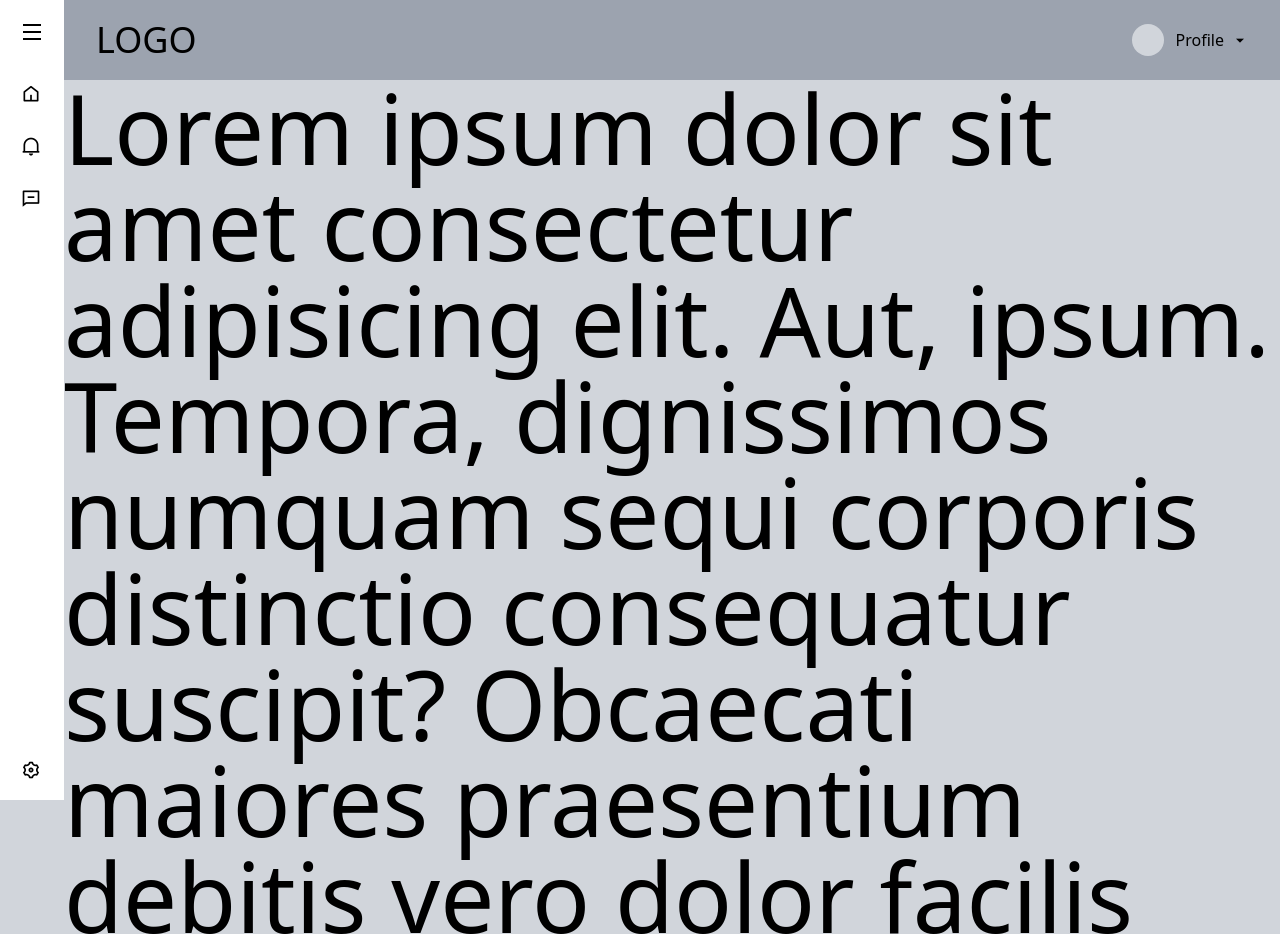
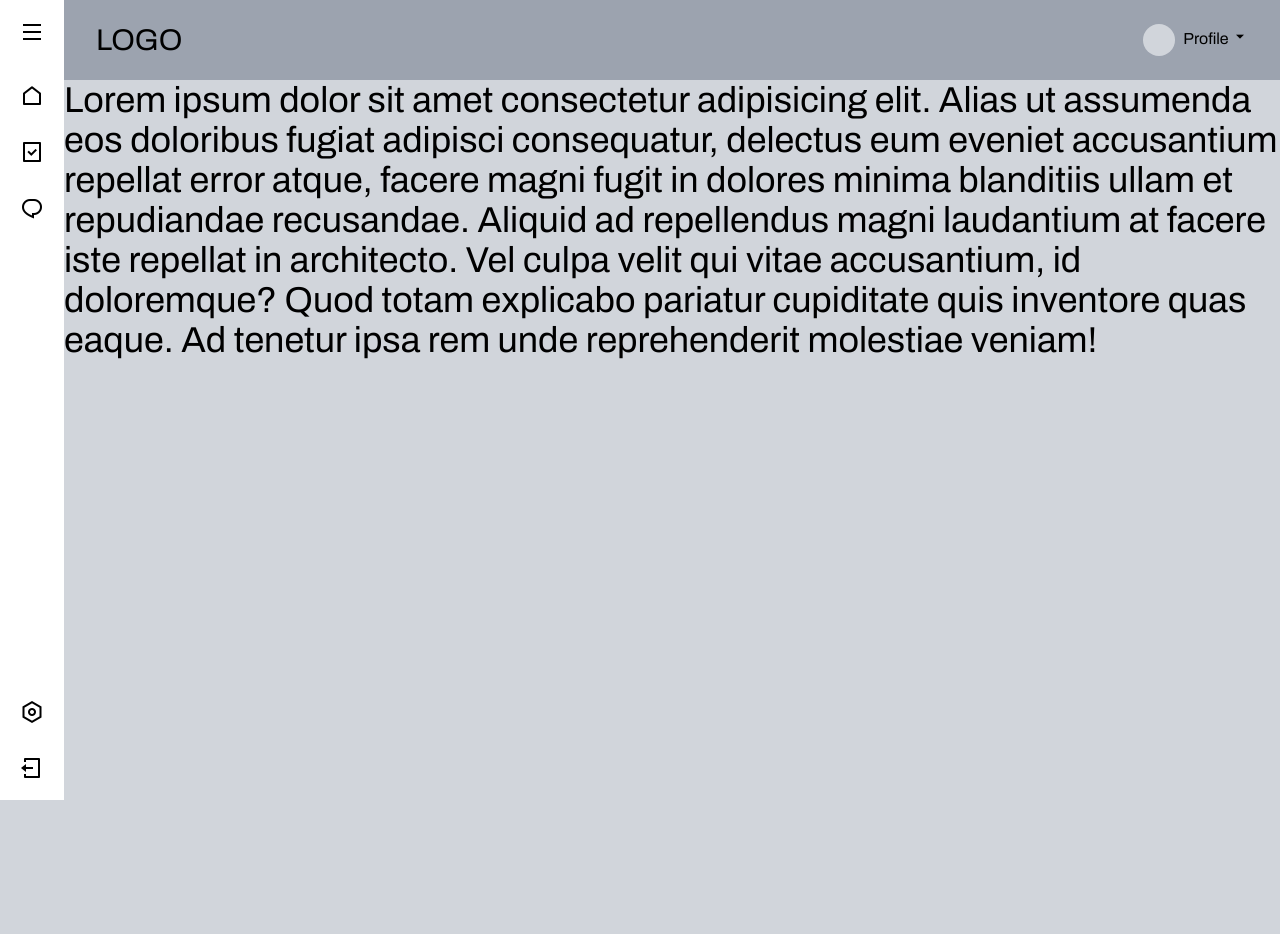
Before and after one commit to TitanVHs/Tailwindcss-componentes, a website: page src/components/sidebar-menu.html in a window 1280 px wide. Shown: the top 934 px of the page. After the commit the page ends 800 px from the top, so only its background shows below. Drawn offline with nearby package versions, Linux system fonts and the light colour scheme.

Commit message:
Update sidebar-menu.html

```diff
--- a/src/components/sidebar-menu.html
+++ b/src/components/sidebar-menu.html
@@ -9,108 +9,95 @@
 
     <link href="https://cdn.jsdelivr.net/npm/remixicon@2.2.0/fonts/remixicon.css" rel="stylesheet">
     <link rel="stylesheet" href="../../dist/output.css">
+    <link href="https://fonts.googleapis.com/css?family=Archivo:100,200,300,regular,500,600,700,800,900,100italic,200italic,300italic,italic,500italic,600italic,700italic,800italic,900italic" rel="stylesheet" />
 
     <title>Sidebar menu</title>
 </head>
-<body class="bg-gray-300">
+<body class="bg-gray-300" style="font-family: 'Archivo';">
 
     <div class="flex">
-        <aside id="sidebar" class="md:w-16 md:translate-x-0 md:screen bg-white h-full w-3/4 translate-x-[-100%] fixed overflow-hidden z-50 duration-300">
-            <span onclick="activeMenu()" class="md:flex justify-center items-center p-4 cursor-pointer hidden">
+        <aside id="sidebar" class="md:w-16 md:translate-x-0 md:overflow-hidden bg-white w-1/2 h-screen translate-x-[-100%] fixed left-0 flex flex-col justify-between duration-200 z-50">
+            <div class="top">
+                <div id="openMenu" class="md:flex md:p-4 md:justify-center md:cursor-pointer hidden">
                     <i class="ri-menu-line text-2xl"></i>
-            </span>
+                </div>
 
-            <span onclick="closeMenuMobile()" class="md:hidden justify-center items-center p-4 cursor-pointer block">
+                <div id="mobileCloseMenu" class="md:hidden px-[18px] pt-4 block">
                     <i class="ri-close-line text-2xl"></i>
-            </span>
+                </div>
 
-            <div class="asideLinks flex flex-col justify-between" style="height: calc(100% - 64px);">
-                <div class="top">
-                    <a href="#" class="navLink flex items-center m-2 p-2 rounded-lg hover:bg-gray-200">
-                        <i class="ri-home-5-line text-xl pl-[5px]"></i>
-                        <span class="md:ml-10 text-lg ml-5 duration-200">
-                            Home
-                        </span>
+                <a href="#" class="sidebarLink md:gap-8 p-2 m-2 flex items-center gap-6 rounded-md duration-150 hover:bg-gray-200 hover:text-blue-500">
+                    <i class="ri-home-line md:ml-1 text-2xl"></i>
+                    <span class="text-lg">Home</span>
                 </a>
 
-                    <a href="#" class="navLink flex items-center m-2 p-2 rounded-lg hover:bg-gray-200">
-                        <i class="ri-notification-2-line text-xl pl-[5px]"></i>
-                        <span class="md:ml-10 text-lg ml-5 duration-200">
-                            Notification
-                        </span>
+                <a href="#" class="sidebarLink md:gap-8 p-2 m-2 flex items-center gap-6 rounded-md duration-150 hover:bg-gray-200 hover:text-blue-500">
+                    <i class="ri-task-line md:ml-1 text-2xl"></i>
+                    <span class="text-lg">Tasks</span>
                 </a>
 
-                    <a href="#" class="navLink flex items-center m-2 p-2 rounded-lg hover:bg-gray-200">
-                        <i class="ri-message-line text-xl pl-[5px]"></i>
-                        <span class="md:ml-10 text-lg ml-5 duration-200">
-                            Message
-                        </span>
+                <a href="#" class="sidebarLink md:gap-8 p-2 m-2 flex items-center gap-6 rounded-md duration-150 hover:bg-gray-200 hover:text-blue-500">
+                    <i class="ri-chat-1-line md:ml-1 text-2xl"></i>
+                    <span class="text-lg">Messages</span>
                 </a>
             </div>
 
             <div class="bottom">
-                    <a href="#" class="navLink flex items-center m-2 p-2 rounded-lg hover:bg-gray-20">
-                        <i class="ri-settings-3-line text-xl pl-[5px]"></i>
-                        <span class="md:ml-10 text-lg ml-5 duration-200">
-                            Settings
-                        </span>
+                <a href="#" class="sidebarLink md:gap-8 p-2 m-2 flex items-center gap-6 rounded-md duration-150 hover:bg-gray-200 hover:text-blue-500">
+                    <i class="ri-settings-line md:ml-1 text-2xl"></i>
+                    <span class="text-lg">Settings</span>
                 </a>
-                </div>
+
+                <a href="#" class="sidebarLink md:gap-8 p-2 m-2 flex items-center gap-6 rounded-md duration-150 hover:bg-gray-200 hover:text-blue-500">
+                    <i class="ri-logout-box-line md:ml-1 text-2xl"></i>
+                    <span class="text-lg">Logout</span>
+                </a>
             </div>
         </aside>
 
-        <div id="content" class="md:ml-16 flex-1 translate-x-0 duration-300">
-            <nav class="flex justify-between items-center px-8 bg-gray-400 h-20">
-                <i onclick="activeMenuMobile()" class="ri-menu-line md:hidden block text-2xl"></i>
+        <main class="md:ml-16 flex-1">
+            <nav class="md:static bg-gray-400 h-20 px-8 flex justify-between items-center fixed top-0 w-full z-10">
+                <i id="mobileOpenMenu" class="ri-menu-line md:hidden block text-2xl"></i>
 
-                <div class="logo">
-                    <h1 class="text-4xl">LOGO</h1>
-                </div>
+                <h1 class="text-3xl">LOGO</h1>
 
-                <div class="flex items-center gap-3 cursor-pointer">
-                    <div class="bg-gray-300 w-8 h-8 rounded-full"></div>
-                    <div class="md:flex hidden">
+                <div class="md:flex md:gap-2 cursor-pointer">
+                    <div class="bg-gray-300 h-8 w-8 rounded-full"></div>
+                    <span class=":md:flex md:items-center md:block hidden">
                         Profile
-                        <i class="ri-arrow-down-s-fill ml-2"></i>
-                    </div>
+                        <i class="ri-arrow-down-s-fill"></i>
+                    </span>
                 </div>
             </nav>
 
-            <main class="md:block hidden text-8xl">
-                Lorem ipsum dolor sit amet consectetur adipisicing elit. Aut, ipsum. Tempora, dignissimos numquam sequi corporis distinctio consequatur suscipit? Obcaecati maiores praesentium debitis vero dolor facilis commodi impedit? Et sunt ad ut quaerat similique obcaecati dolorem expedita saepe quas maxime aliquam corrupti voluptatem neque optio asperiores amet aspernatur, necessitatibus odit commodi!
+            <span class="text-4xl">Lorem ipsum dolor sit amet consectetur adipisicing elit. Alias ut assumenda eos doloribus fugiat adipisci consequatur, delectus eum eveniet accusantium repellat error atque, facere magni fugit in dolores minima blanditiis ullam et repudiandae recusandae. Aliquid ad repellendus magni laudantium at facere iste repellat in architecto. Vel culpa velit qui vitae accusantium, id doloremque? Quod totam explicabo pariatur cupiditate quis inventore quas eaque. Ad tenetur ipsa rem unde reprehenderit molestiae veniam!</span>
         </main>
-        </div>
     </div>
 
     <script>
         let sidebar = document.getElementById('sidebar');
-        let content = document.getElementById('content');
 
-        function activeMenu() {
-            const navLinks = document.querySelectorAll('.navLink');
-
-            content.classList.toggle('translate-x-0');
-            content.classList.toggle('translate-x-32');
+        document.getElementById('openMenu').addEventListener('click', function() {
+            const sidebarLinks = document.querySelectorAll('.sidebarLink');
 
             sidebar.classList.toggle('md:w-16');
             sidebar.classList.toggle('md:w-48');
 
-            navLinks.forEach(navLink => {
-                const span = navLink.querySelector('span');
+            sidebarLinks.forEach(function(link) {
+                link.classList.toggle('md:gap-8');
+                link.classList.toggle('md:gap-5');
+            });
+        });
 
-                span.classList.toggle('md:ml-10');
-                span.classList.toggle('md:ml-5');
-            });
-        };
-        function activeMenuMobile() {
+        document.getElementById('mobileOpenMenu').addEventListener('click', function() {
             sidebar.classList.remove('translate-x-[-100%]');
             sidebar.classList.add('translate-x-0');
-        };
+        });
 
-        function closeMenuMobile() {
+        document.getElementById('mobileCloseMenu').addEventListener('click', function() {
             sidebar.classList.remove('translate-x-0');
             sidebar.classList.add('translate-x-[-100%]');
-        };
+        });
     </script>
 </body>
 </html>
```
Lines whose indentation alone changed are shown as unchanged.
